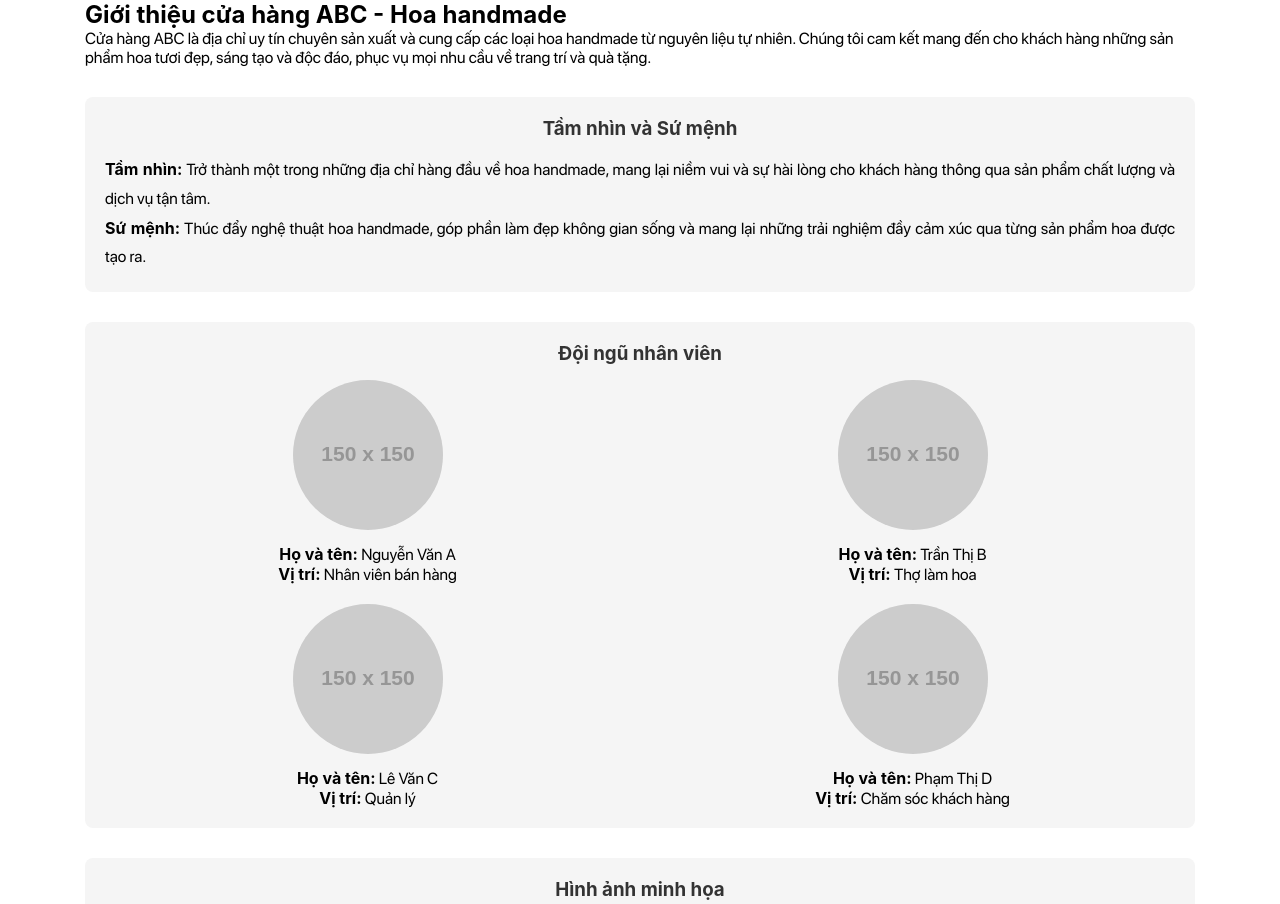
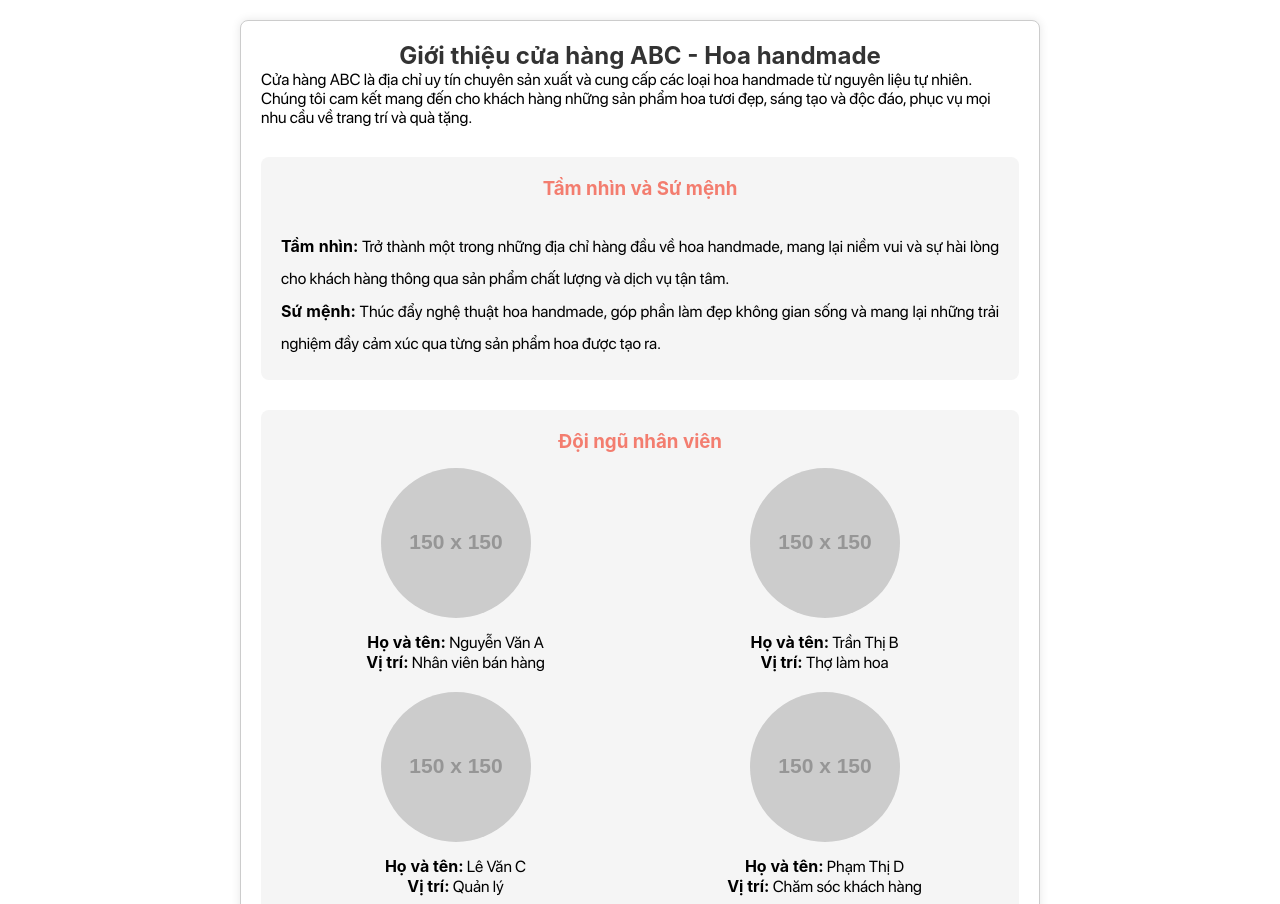
Before and after one commit to Phamtramy153/thietkeweb, a plain HTML site: page gioithieu.html in a window 1280 px wide. Shown: the top 904 px of the page. Drawn offline with Linux system fonts and the light colour scheme; placeholder pictures from the web are drawn by us; a web font is replaced by a local one.

Commit message:
Update main.css

```diff
--- a/assets/css/main.css
+++ b/assets/css/main.css
@@ -2378,6 +2378,20 @@ input[type=number] {
     color: #666;
     line-height: 1.6;
 }
+.container {
+    max-width: 800px;
+    margin: 20px auto;
+    padding: 20px;
+    background-color: #fff;
+    border: 1px solid #ccc;
+    border-radius: 8px;
+    box-shadow: 0 0 10px rgba(0, 0, 0, 0.1);
+}
+
+h2, h3 {
+    color: #333;
+    text-align: center;
+}
 
 .vision-mission {
     margin-top: 30px;
@@ -2387,15 +2401,15 @@ input[type=number] {
 }
 
 .vision-mission h3 {
-    color: #333;
+    color: #F37D6F;
     text-align: center;
-    margin-bottom: 15px;
+    margin-bottom: 30px;
 }
 
 .vision-mission p {
     text-align: justify;
     font-size: 16px;
-    line-height: 1.8;
+    line-height: 2;
 }
 
 /* Styling for Team section */
@@ -2407,7 +2421,7 @@ input[type=number] {
 }
 
 .team h3 {
-    color: #333;
+    color: #F37D6F;
     text-align: center;
     margin-bottom: 15px;
 }
@@ -2438,7 +2452,7 @@ input[type=number] {
 }
 
 .gallery h3 {
-    color: #333;
+    color: #F37D6F;
     text-align: center;
     margin-bottom: 15px;
 }
```
